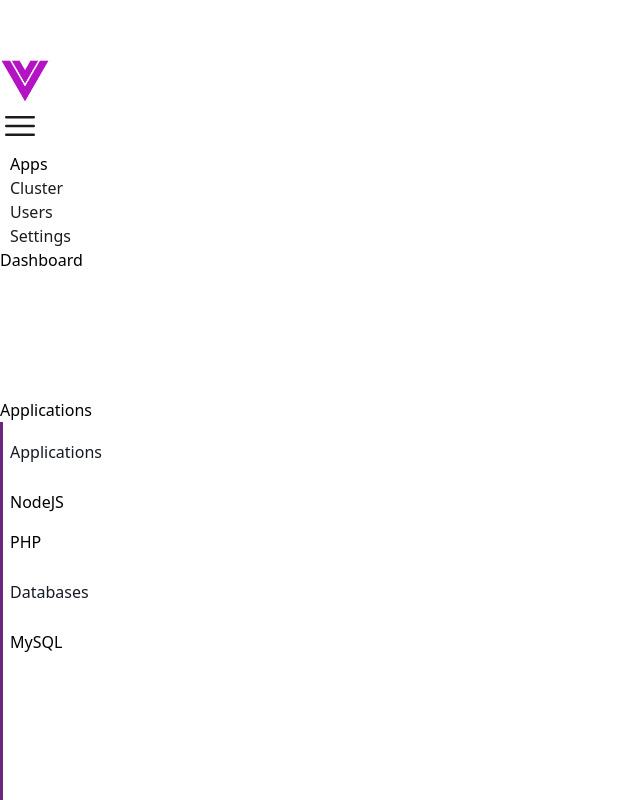
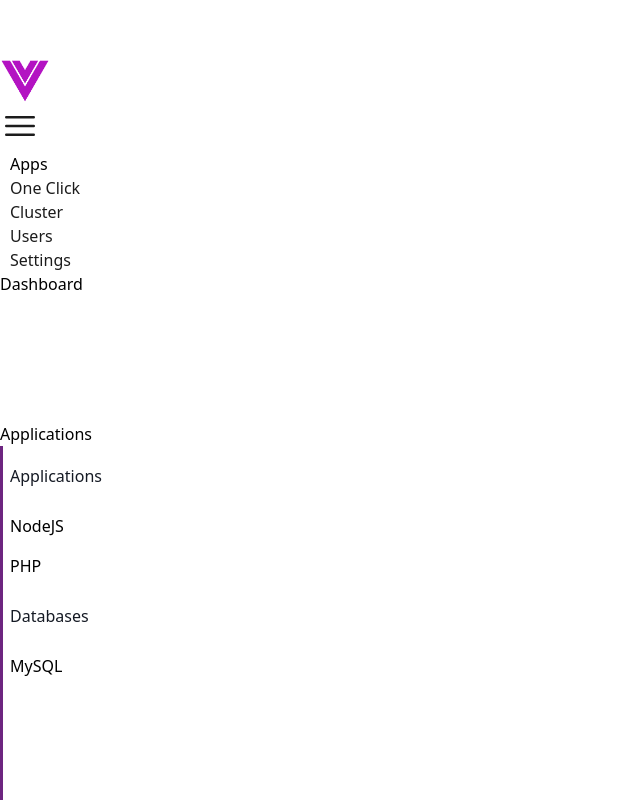
Before and after one commit to jstune/jstune, a Vue app: page / in a window 1280 px wide. Shown: the top 800 px of the page, without its empty margins (0-640 px from the left). Built offline with nearby package versions, Linux system fonts and the light colour scheme.

Commit message:
Stored by Vue Play

```diff
--- a/src/router/menu-header.js
+++ b/src/router/menu-header.js
@@ -7,6 +7,10 @@
 export default [{
         label: 'Apps',
         route: '/'
+    },
+    {
+        label: 'One Click',
+        route: '/one-click'
     },
     {
         label: 'Cluster',
```
